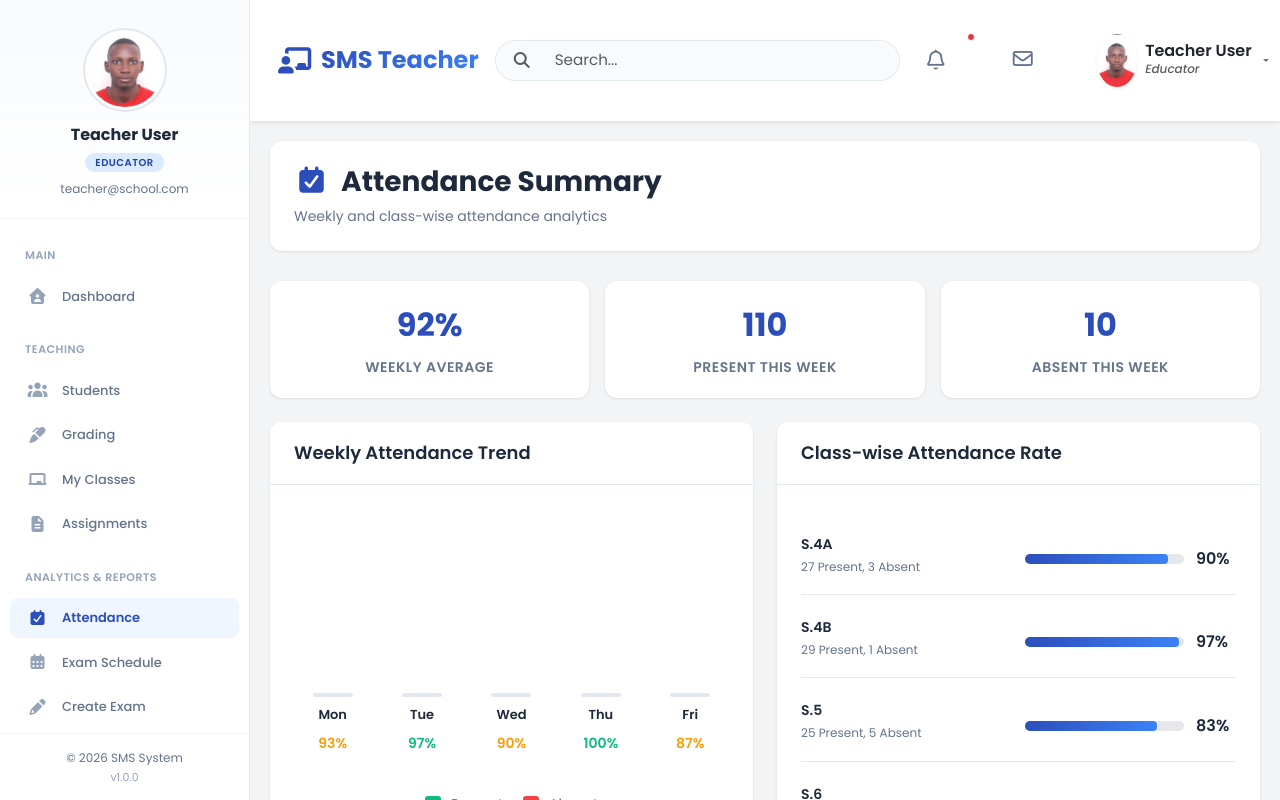
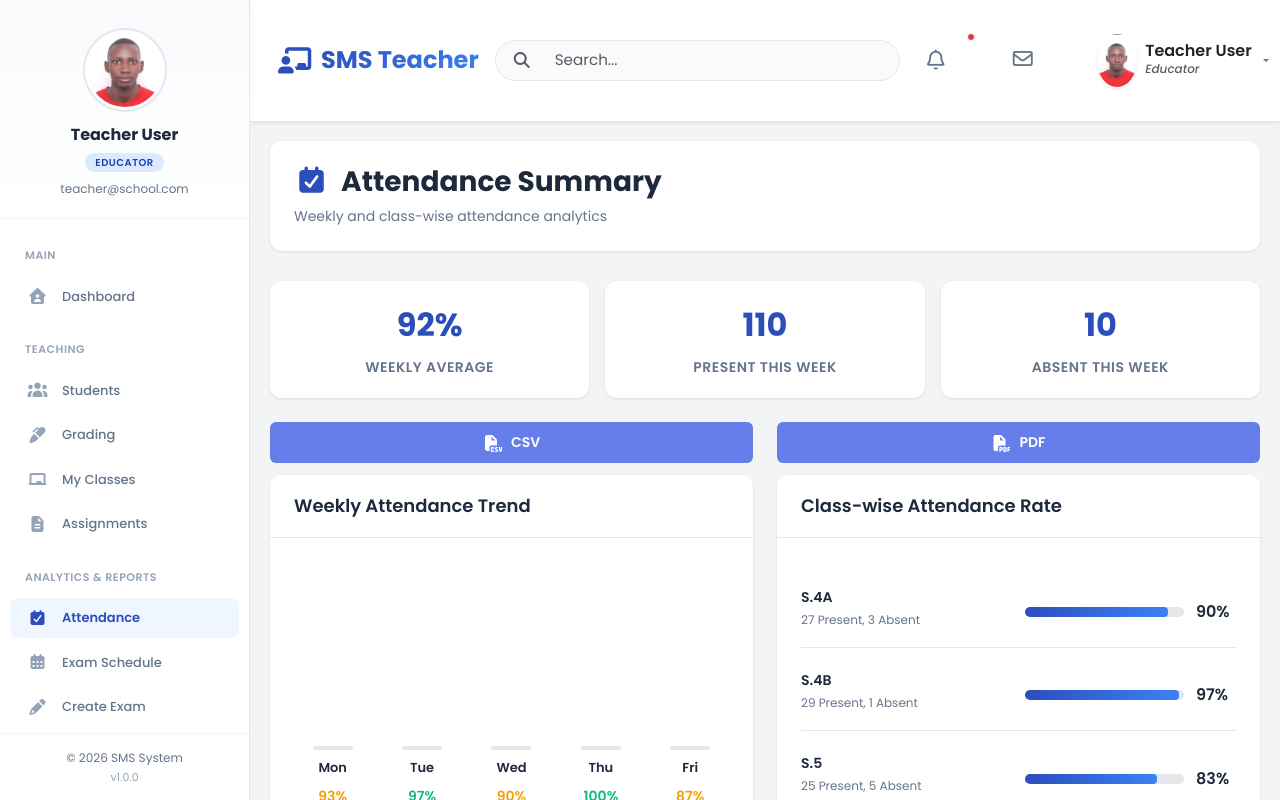
Before and after one commit to Peculiar256/PeculiarSMS, a React (Vite) app in the folder frontend/: page /teacher/attendance-summary in a window 1280 px wide. Shown: the top 800 px of the page. Built offline with nearby package versions, Linux system fonts and the light colour scheme.

Commit message:
added csv and pdf button on the attendance component on the teacher dashboard

```diff
--- a/frontend/src/dashboards/teacher/AttendanceSummary.jsx
+++ b/frontend/src/dashboards/teacher/AttendanceSummary.jsx
@@ -21,6 +21,56 @@ function AttendanceSummary() {
         if (percentage >= 95) return '#10b981';
         if (percentage >= 85) return '#f59e0b';
         return '#ef4444';
+    };
+
+    const handleExportCSV = () => {
+        const headers = ['Day', 'Present', 'Absent', 'Total', 'Attendance %'];
+        const rows = weeklyData.map((row) => [
+            row.day,
+            row.present,
+            row.absent,
+            row.total,
+            row.percentage,
+        ]);
+
+        const csvContent = [headers.join(','), ...rows.map((row) => row.join(','))].join('\n');
+        const blob = new Blob([csvContent], { type: 'text/csv;charset=utf-8;' });
+        const url = URL.createObjectURL(blob);
+        const link = document.createElement('a');
+
+        link.href = url;
+        link.setAttribute('download', 'attendance_summary.csv');
+        document.body.appendChild(link);
+        link.click();
+        document.body.removeChild(link);
+        URL.revokeObjectURL(url);
+    };
+
+    const handleExportPDF = async () => {
+        try {
+            const { jsPDF } = await import('jspdf');
+            const autoTable = (await import('jspdf-autotable')).default;
+            const doc = new jsPDF();
+
+            doc.setFontSize(16);
+            doc.text('Attendance Summary', 14, 16);
+
+            autoTable(doc, {
+                startY: 24,
+                head: [['Day', 'Present', 'Absent', 'Total', 'Attendance %']],
+                body: weeklyData.map((row) => [
+                    row.day,
+                    row.present,
+                    row.absent,
+                    row.total,
+                    `${row.percentage}%`,
+                ]),
+            });
+
+            doc.save('attendance_summary.pdf');
+        } catch (error) {
+            console.error('Failed to export PDF:', error);
+        }
     };
 
     return (
@@ -51,6 +101,10 @@ function AttendanceSummary() {
 
             <div className="grid-2">
                 {/* Weekly Attendance Chart */}
+                <div className="attendance-export-column">
+                    <button className="btn btn-primary attendance-export-btn" onClick={handleExportCSV}>
+                        <i className="fa-solid fa-file-csv"></i> CSV
+                    </button>
                     <div className="card">
                         <div className="card-header">
                             <h3>Weekly Attendance Trend</h3>
@@ -90,8 +144,13 @@ function AttendanceSummary() {
                             </div>
                         </div>
                     </div>
+                </div>
 
                 {/* Class-wise Attendance */}
+                <div className="attendance-export-column">
+                    <button className="btn btn-primary attendance-export-btn" onClick={handleExportPDF}>
+                        <i className="fa-solid fa-file-pdf"></i> PDF
+                    </button>
                     <div className="card">
                         <div className="card-header">
                             <h3>Class-wise Attendance Rate</h3>
@@ -122,6 +181,7 @@ function AttendanceSummary() {
                         </div>
                     </div>
                 </div>
+            </div>
 
             {/* Actions */}
             <div className="card">
--- a/frontend/src/dashboards/teacher/FeaturePages.css
+++ b/frontend/src/dashboards/teacher/FeaturePages.css
@@ -43,6 +43,17 @@
     grid-template-columns: repeat(auto-fit, minmax(200px, 1fr));
     gap: 16px;
     margin-bottom: 24px;
+}
+
+.attendance-export-column {
+    display: flex;
+    flex-direction: column;
+    gap: 12px;
+}
+
+.attendance-export-btn {
+    width: 100%;
+    justify-content: center;
 }
 
 .stat-box {
```
Lines whose indentation alone changed are shown as unchanged.
